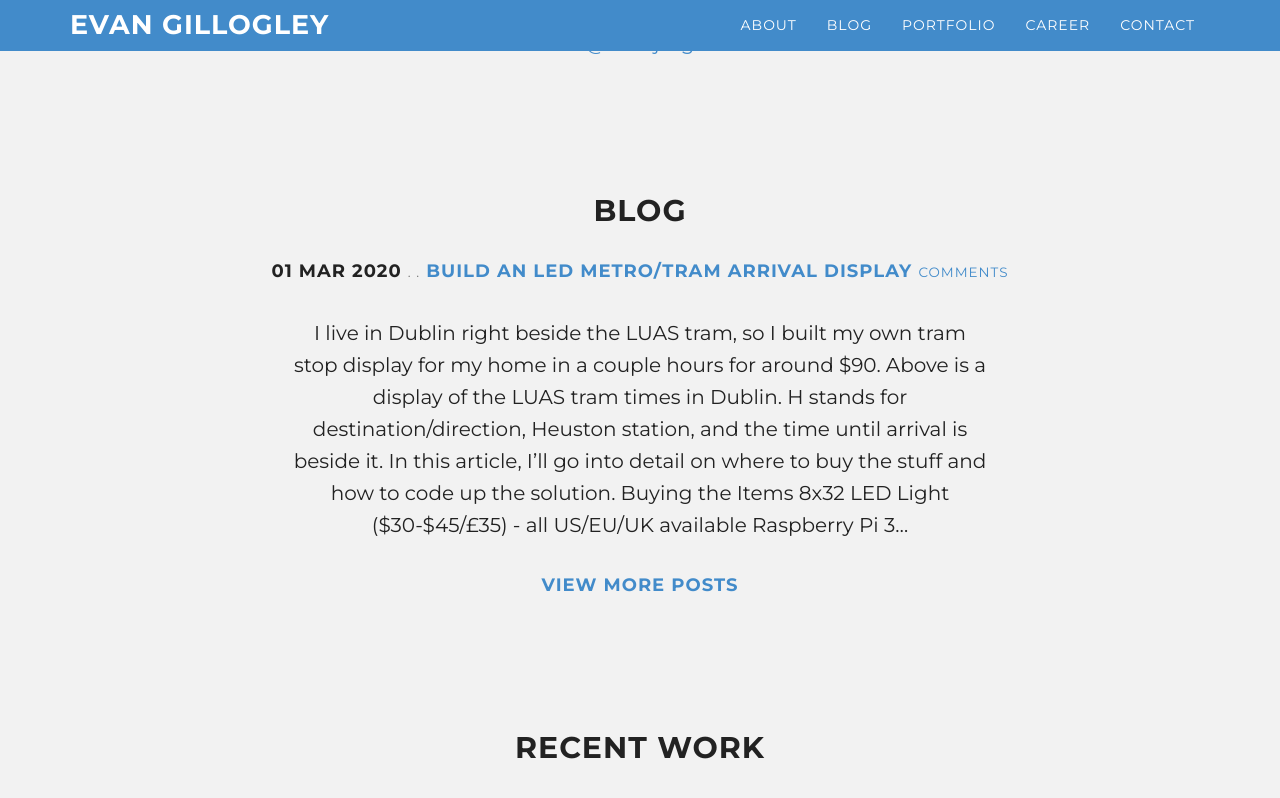
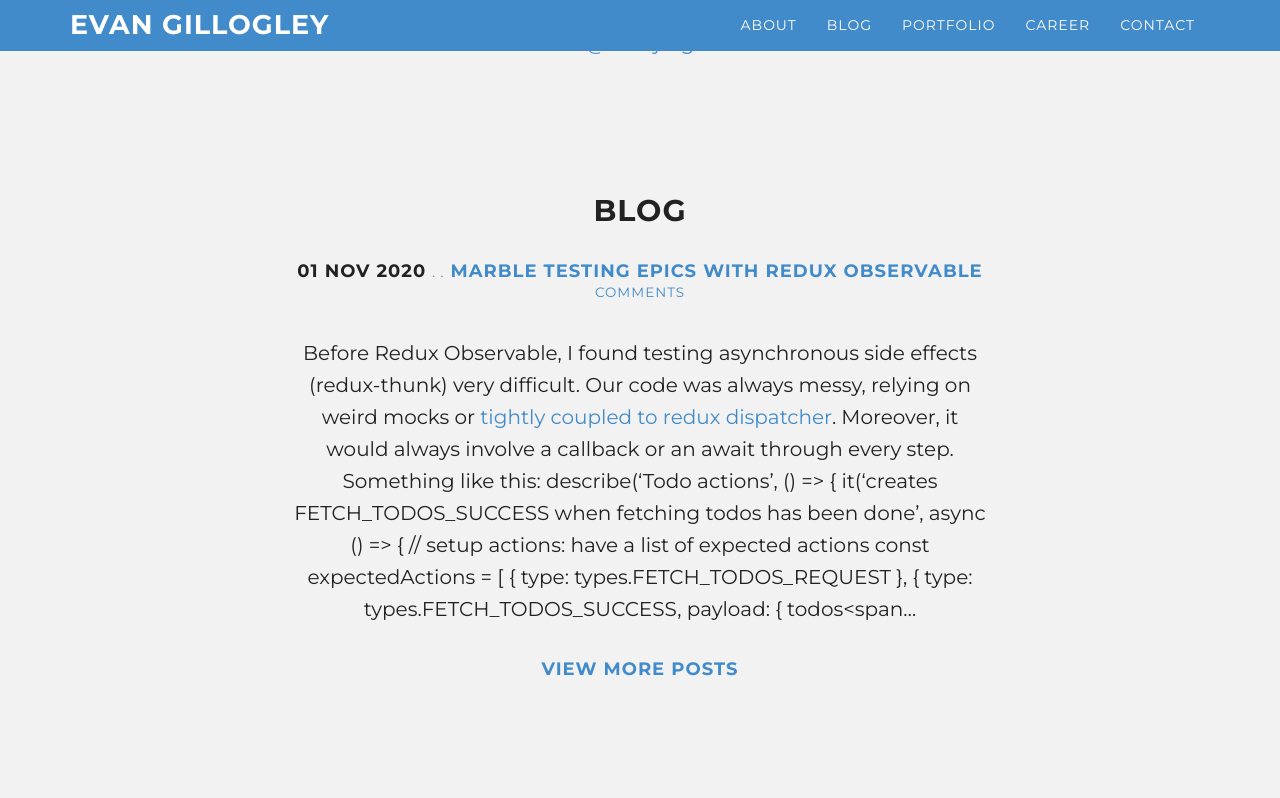
Before and after one commit to evanjmg/evanjmg.github.io, a Jekyll site: the page built from index.html, in a window 1280 px wide and 900 px high, scrolled down 1329 px, cut to the strip 0-806 px from the top of the window. Shown: the top 798 px of the strip. Built offline with Jekyll 4.4.1, drawn with Linux system fonts in a browser that asks for light colours; comment, search, counter and statistics services are not loaded; some of the changed lines change nothing that is shown.

Commit message:
article on rxjs-marbles

```diff
--- a/_config.yml
+++ b/_config.yml
@@ -75,7 +75,7 @@ events:
     date: 'September 2010 - December 2013'
     description: 'Bachelor of Arts in Economics and Film & Media Studies from UC Santa Barbara'
 # First image of the Career timeline
-career-img: 'https://media.giphy.com/media/sRWA81tuBkfW8/giphy.gif'
+career-img: 'https://media.giphy.com/media/IPR9FyG0dVol2/giphy.gif'
 
 # Social networks variables (many more available: facebook, flickr, dribbble, pinterest, instagram, tumblr etc.)
 social:
--- /dev/null
+++ b/_posts/2020-11-01-marble-testing-observables.html
@@ -0,0 +1,163 @@
+---
+layout: post
+section-type: post
+title: 'Marble Testing Epics with Redux Observable'
+date: 2020-11-01 17:30:22.000000000 +00:00
+categories: Code
+---
+
+Before Redux Observable, I found testing asynchronous side effects (redux-thunk) very difficult. Our code was always messy, relying on weird mocks or
+[tightly coupled to redux dispatcher](https://redux.js.org/recipes/writing-tests). Moreover, it would always involve a callback or an await through every step. Something like this:
+
+{% highlight javascript %}
+
+describe('Todo actions', () => {
+
+  it('creates FETCH_TODOS_SUCCESS when fetching todos has been done', async () => {
+    // setup actions: have a list of expected actions
+    const expectedActions = [
+      { type: types.FETCH_TODOS_REQUEST },
+      { type: types.FETCH_TODOS_SUCCESS, payload: { todos: ['do something'] } }
+    ]
+
+    // mock entire store
+    const store = mockStore({ todos: [] })
+
+    await  store.dispatch(actions.fetchTodos());
+    // return of async actions
+    expect(store.getActions()).toEqual(expectedActions)
+  });
+});
+
+{% endhighlight %}
+<br>
+While this is brief and simple, it does not indicate when these actions were fired, just the order. If you add a timeout or debounce to your thunk, these tests become very complicated.
+Whereas with Redux Observable, I can declare time, order, and various sequences all in the same test. Say we want to simulate a _300ms_ delay between request and success:
+<br>
+{% highlight javascript %}
+import { of } from 'rxjs'
+import marbles from 'rxjs-marbles';
+
+describe('Todo actions', () => {
+
+  it('creates FETCH_TODOS_SUCCESS when fetching todos has been done', marbles((m) => {
+    // setup initiator actions and state
+    const actions$ = m.cold('a', { a: { type: types.FETCH_TODOS_REQUEST } })
+    const state$ = of({ todos: [] })
+
+    // write expectation of result - loading action, a 300ms delay, and result action
+    const expectedActions = m.cold('a 300ms b',
+      {
+        a: { type: types.FETCH_TODOS_LOADING },
+        b: { type: types.FETCH_TODOS_SUCCESS, payload: { todos: ['do something'] } }
+      }
+    )
+    m.expect(fetchTodos$(actions$, state$)).toBeObservable(expectedActions)
+  }));
+});
+
+{% endhighlight %}
+<br>
+Notice, that the 'a 300ms b' declaration. The a represents the loading action at the first millisecond and the 300ms wait is just after.
+Then at 302 ms, we have the b action which maps to the success action.
+This marble syntax allows us to directly declare the behaviour and expectations of our observable over time, allowing us to clearly describe what is happening.
+<br>
+<h3>How Redux Observable Works</h3>
+
+[Redux observable](https://redux-observable.js.org/) is a separate running process that starts at the beginning of your application. It does not run on a middleware system like [redux thunk](https://github.com/reduxjs/redux-thunk). It is a set of observables merged together into a stream that listens to the actions dispatched by the store (dispatch).
+Similar to redux, every action dispatched triggers a series of processes.
+
+Unlike redux, Redux observable uses a set of merged observables to process the actions all at once.
+[Observables](https://rxjs-dev.firebaseapp.com/guide/observable) are lazy Push collections of multiple values, a representation of values over time. Some people call these streams. While this may be incorrect, it is similar in behaviour. Data flows through these observables from an input to an output.
+
+In Redux Observable, these observables are called *[Epics](https://redux-observable.js.org/docs/basics/Epics.html)* - a function which takes a stream of actions and returns a stream of actions.
+These actions are then committed to the store. For every action one can return a set of actions (0 or more).
+
+See a Todos example below:
+
+{% highlight javascript %}
+
+
+export const fetchTodos$ = (actions$: Observable<Action>, state$: Observable<ReduxAppState>): Observable<Action> =>
+  actions$.pipe(
+    // listen to request action dispatch
+    ofType(types.FETCH_TODOS_REQUEST),
+    switchMap(() => {
+      return concat(
+        // first, fire off loading action
+        of({ type: types.FETCH_TODOS_LOADING }),
+        // then, wait 300ms and fire off success action
+        of({
+          type: types.FETCH_TODOS_SUCCESS,
+          payload: { todos: ['do something'] }
+        }).pipe(delay(300))
+      )
+    })
+  )
+
+export const todoEpic = combineEpics(fetchTodos$, ...otherEpics)
+
+{% endhighlight %}
+<br>
+Above, we continuously listen to the FETCH_TODOS_REQUEST action by filtering it out of the actions stream with the [ofType](https://redux-observable.js.org/docs/basics/Epics.html) operator.
+Then, we use the switchMap operator to map to an inner observable (concat) which sends out multiple actions.
+The [switchMap](https://www.learnrxjs.io/learn-rxjs/operators/transformation/switchmap) operator allows us to cancel the previous inner observable if it is running, and then create a fresh one.
+This is very useful for cancelling ajax requests.
+
+[Concat](https://www.learnrxjs.io/learn-rxjs/operators/combination/concat) then allows us to first emit one action and then emit another delayed action.
+Notice, that both of these are inside a stream [of](https://www.learnrxjs.io/learn-rxjs/operators/creation/of), so one can add delays/timers/debouncing to this if needed.
+Any action that is an output of this Observable will be dispatched to the store and the cycle continues to whatever epic is listening.
+
+<h3>How Marble Testing Works</h3>
+[Marble testing](https://github.com/ReactiveX/rxjs/blob/master/docs_app/content/guide/testing/marble-testing.md) is a mechanism that allows us to test how observables behave over time.
+This allows one to declaratively test the values an observable emits over time.
+
+I won't cover marble testing in depth, but highlight its importance and advantages over testing promises, functions, callbacks.
+If you want an indepth introduction, I highly recommend reading this [article](https://medium.com/@bencabanes/marble-testing-observable-introduction-1f5ad39231c) afterward.
+<br><br>
+<h4>Some basics</h4>
+A marble test is a comparison of one observables emitted values to another expected observables emitted values.
+These values are representated by ticks (millisecond length) in time like below and mapped characters:
+{% highlight javascript %}
+m.cold('--') // 2 milliseconds pass nothing is emitted and the observable has not completed
+m.cold('--|') // 2 milliseconds pass and on the 3rd millisecond the observable completes.
+m.cold('(a|)', { a: 'Hi' }) // 1 millisecond passes, emitting a, and completing the observable all at the same time.
+{% endhighlight %}
+
+- The tick '-' means no value was a emitted in a millisecond and the observable has not completed.
+- The pipe '|' means the observable completed at this millisecond.
+- 'a' represents a defined emitted value. One can use the entire alphabet if needed.
+- Anything inside brances () mean multiple things happened inside this millisecond such as multiple events were fired at once.
+<br><br>
+<h4>Why is this awesome?</h4>
+While it may be difficult to understand it all first, it's definitely a lot more declarative and easier to debug than any other known asynchronous testing I've seen.
+
+Marble testing makes TDD very easy and straightforward. Declare the marbles first then implement the solution in the epic.
+
+Also *[RXJS](https://www.learnrxjs.io/)* is incredibly powerful and built for complex applications. With it,
+these one-line operators allow the following:
+ - request/event cancellation ([switchMap](https://www.learnrxjs.io/learn-rxjs/operators/transformation/switchmap))
+ - debouncing ([debounceTime](https://www.learnrxjs.io/learn-rxjs/operators/filtering/debouncetime))
+ - diffing ([distinctUntilChanged](https://www.learnrxjs.io/learn-rxjs/operators/filtering/distinctuntilchanged))
+ - racing ([race](https://www.learnrxjs.io/learn-rxjs/operators/combination/race))
+ - waiting until a condition has been met or redux state to exist ([skipUtil/skipWhile](https://www.learnrxjs.io/learn-rxjs/operators/filtering/skipwhile))
+ - buffering, collecting values until expectation met ([buffer](https://www.learnrxjs.io/learn-rxjs/operators/transformation/buffer))
+
+
+Give it a go and let me know how RXJS, Marble testing, and Redux observable work out for you!
+
+Cheers!
+
+
+<div style="width: 100%;max-width: 600px;margin: 30px auto;">
+<script async src="//pagead2.googlesyndication.com/pagead/js/adsbygoogle.js"></script>
+<ins class="adsbygoogle"
+     style="display:block; text-align:center;"
+     data-ad-layout="in-article"
+     data-ad-format="fluid"
+     data-ad-client="ca-pub-7004108850571451"
+     data-ad-slot="9824043731"></ins>
+<script>
+     (adsbygoogle = window.adsbygoogle || []).push({});
+</script>
+</div>
```
